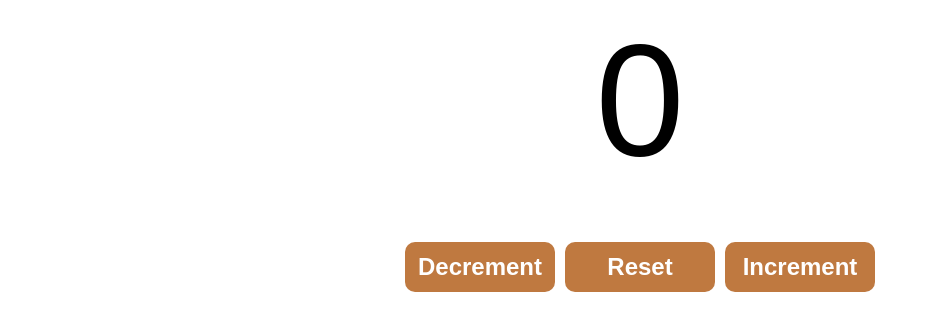
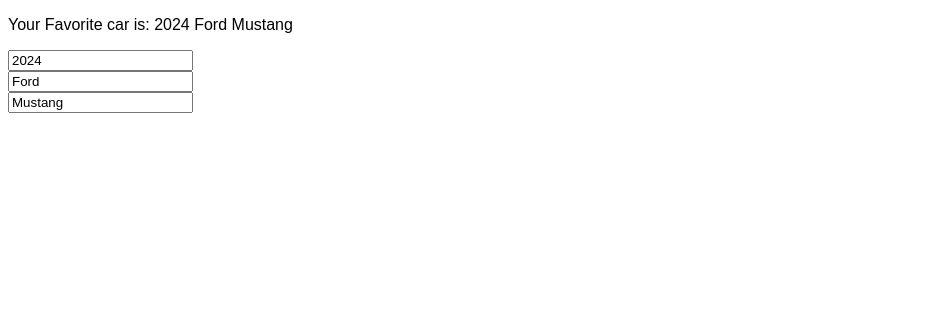
Before and after one commit to ezravergabera/languages, a React (Vite) app in the folder apps/my-react-app/: page / in a window 1280 px wide. Shown: the top 330 px of the page, without its empty margins (0-930 px from the left). Built offline with nearby package versions, Linux system fonts and the light colour scheme.

Commit message:
Practiced updating objects in a stateful variable

```diff
--- a/apps/my-react-app/src/App.jsx
+++ b/apps/my-react-app/src/App.jsx
@@ -11,11 +11,12 @@ import MyComponent from './MyComponent.jsx'
 import Counter from './Counter.jsx'
 import MyComponent2 from './MyComponent2.jsx'
 import ColorPicker from './ColorPicker/ColorPicker.jsx'
+import MyComponent3 from './MyComponent3.jsx'
 
 function App() {
   return (
     <>
-      <Counter/>
+      <MyComponent3/>
     </>
   );
 }
--- /dev/null
+++ b/apps/my-react-app/src/MyComponent3.jsx
@@ -0,0 +1,31 @@
+import React, {useState} from 'react';
+
+const MyComponent3 = () => {
+    const[car, setCar] = useState({ year: 2024,
+                                    make: "Ford",
+                                    model:"Mustang"});
+
+    function handleYearChange(e){
+        setCar(c => ({...car, year: e.target.value}));
+    }
+
+    function handleMakeChange(e){
+        setCar(c => ({...car, make: e.target.value}))
+    }
+
+    function handleModelChange(e){
+        setCar(c => ({...car, model: e.target.value}))
+    }
+
+    return (
+        <div>
+            <p>Your Favorite car is: {car.year} {car.make} {car.model}</p>
+
+            <input type="number" value={car.year} onChange={handleYearChange}/><br/>
+            <input type="text" value={car.make} onChange={handleMakeChange}/><br/>
+            <input type="text" value={car.model} onChange={handleModelChange}/><br/>
+        </div>
+    )
+}
+
+export default MyComponent3
```
